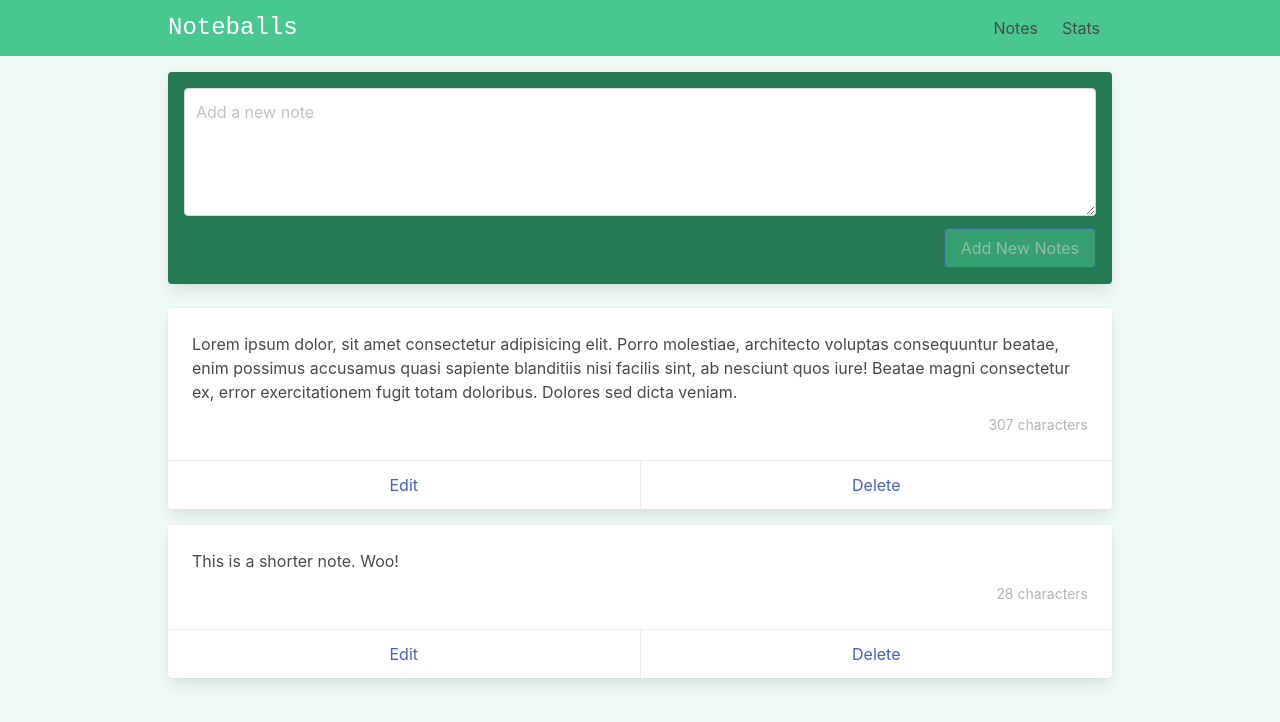
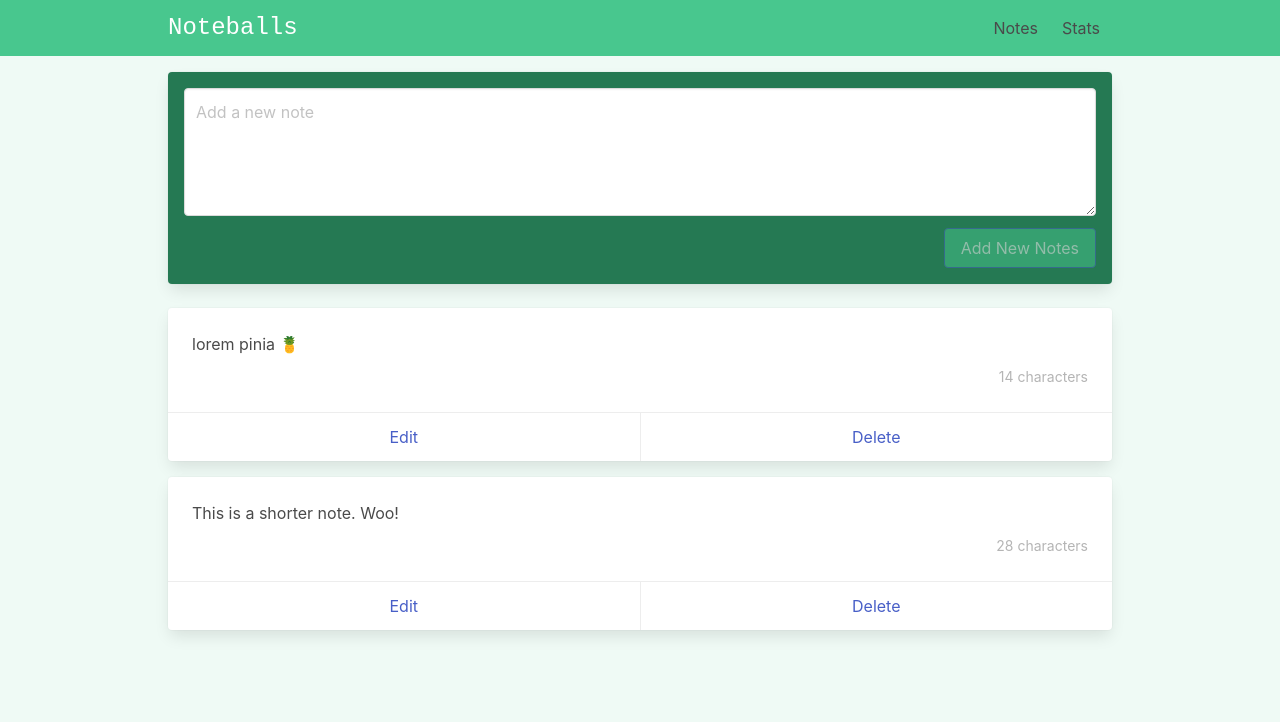
Before and after one commit to eigdoyr/noteballs-app, a Vue app: page /#/ in a window 1280 px wide. Shown: the top 722 px of the page. Built offline with nearby package versions, Linux system fonts and the light colour scheme.

Commit message:
feat: add pinia 🍍

```diff
--- a/package.json
+++ b/package.json
@@ -10,6 +10,7 @@
   },
   "dependencies": {
     "bulma": "^0.9.4",
+    "pinia": "^2.0.36",
     "vue": "^3.2.47",
     "vue-router": "^4.1.6"
   },
--- a/src/components/Notes/Note.vue
+++ b/src/components/Notes/Note.vue
@@ -10,15 +10,23 @@
     </div>
     <footer class="card-footer">
       <a href="#" class="card-footer-item">Edit</a>
-      <a @click.prevent="handleDeleteClicked" href="#" class="card-footer-item"
+      <a
+        @click.prevent="storeNotes.deleteNote(note.id)"
+        href="#"
+        class="card-footer-item"
         >Delete</a
       >
     </footer>
   </div>
 </template>
 
-<script lang="ts" setup>
+<script setup>
 import { computed } from "vue";
+import { useStoreNotes } from "@/stores/storeNotes";
+
+/*
+  props
+ */
 
 const props = defineProps({
   note: {
@@ -27,16 +35,15 @@ const props = defineProps({
   },
 });
 
-const emit = defineEmits(["deleteClicked"]);
+/*
+  store
+ */
 
+const storeNotes = useStoreNotes();
 // Count character length
 const characterLength = computed(() => {
   let length = props.note.content.length;
   let description = length > 1 ? "characters" : "character";
   return `${length} ${description}`;
 });
-
-const handleDeleteClicked = () => {
-  emit("deleteClicked", props.note.id);
-};
 </script>
--- a/src/main.js
+++ b/src/main.js
@@ -1,6 +1,9 @@
 import { createApp } from "vue";
+import { createPinia } from "pinia";
 import "./style.css";
 import App from "./App.vue";
 import router from "@/router";
 
-createApp(App).use(router).mount("#app");
+const pinia = createPinia();
+
+createApp(App).use(pinia).use(router).mount("#app");
--- /dev/null
+++ b/src/stores/storeNotes.js
@@ -0,0 +1,37 @@
+import { defineStore } from "pinia";
+
+export const useStoreNotes = defineStore("storeNotes", {
+  state: () => {
+    return {
+      notes: [
+        {
+          id: "id1",
+          content: "lorem pinia 🍍",
+        },
+        {
+          id: "id2",
+          content: "This is a shorter note. Woo!",
+        },
+      ],
+    };
+  },
+  actions: {
+    addNote(newNoteContent) {
+      let currentDate = new Date().getTime(),
+        id = currentDate.toString(); // Generate fake ID using timestamp; could use uuid npm v4
+
+      let note = {
+        id,
+        content: newNoteContent,
+      };
+
+      this.notes.unshift(note);
+    },
+    deleteNote(idToDelete) {
+      // grabs entire notes array and filter it based on the criteria in note.id !== idToDelete
+      this.notes = this.notes.filter((note) => {
+        return note.id !== idToDelete;
+      });
+    },
+  },
+});
--- a/src/views/ViewNotes.vue
+++ b/src/views/ViewNotes.vue
@@ -25,63 +25,30 @@
       </div>
     </div>
 
-    <Note
-      v-for="note in notes"
-      :key="note.id"
-      :note="note"
-      @deleteClicked="deleteNote"
-    />
-
-    <!-- <div v-for="note in notes" :key="note.id" class="card mb-4">
-      <div class="card-content">
-        <div class="content">{{ note.content }}</div>
-      </div>
-      <footer class="card-footer">
-        <a href="#" class="card-footer-item">Edit</a>
-        <a href="#" class="card-footer-item">Delete</a>
-      </footer>
-    </div> -->
+    <Note v-for="note in storeNotes.notes" :key="note.id" :note="note" />
   </div>
 </template>
 
 <script setup>
 import { ref } from "vue";
 import Note from "@/components/Notes/Note.vue";
+import { useStoreNotes } from "@/stores/storeNotes";
+
+/*
+  store
+ */
+const storeNotes = useStoreNotes();
+
+/*
+  notes
+ */
 
 const newNote = ref("");
 const newNoteRef = ref(null);
 
-const notes = ref([
-  {
-    id: "id1",
-    content:
-      "Lorem ipsum dolor, sit amet consectetur adipisicing elit. Porro molestiae, architecto voluptas consequuntur beatae, enim possimus accusamus quasi sapiente blanditiis nisi facilis sint, ab nesciunt quos iure! Beatae magni consectetur ex, error exercitationem fugit totam doloribus. Dolores sed dicta veniam. ",
-  },
-  {
-    id: "id2",
-    content: "This is a shorter note. Woo!",
-  },
-]);
-
 const addNote = () => {
-  // Generate fake ID using timestamp; use uuid npm v4
-  let currentDate = new Date().getTime(),
-    id = currentDate.toString();
-
-  let note = {
-    id,
-    content: newNote.value,
-  };
-
-  notes.value.unshift(note); // Add note on top of prev note
+  storeNotes.addNote(newNote.value);
   newNote.value = ""; // Clear textarea after adding new note
   newNoteRef.value.focus(); // Focus on textarea after entering a new note
 };
-
-const deleteNote = (idToDelete) => {
-  // console.log("Deleting".idToDelete);
-  notes.value = notes.value.filter((note) => {
-    return note.id !== idToDelete;
-  });
-};
 </script>
```
Also changed, not shown: 1 other file (tests, documents, lock files or other folders).
